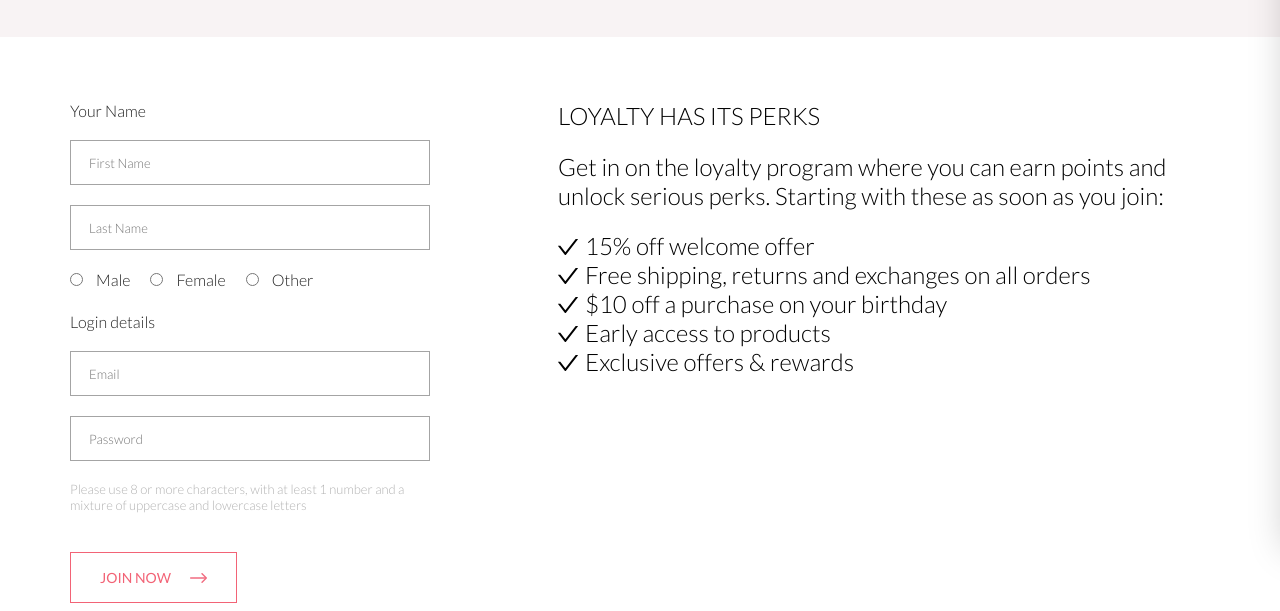
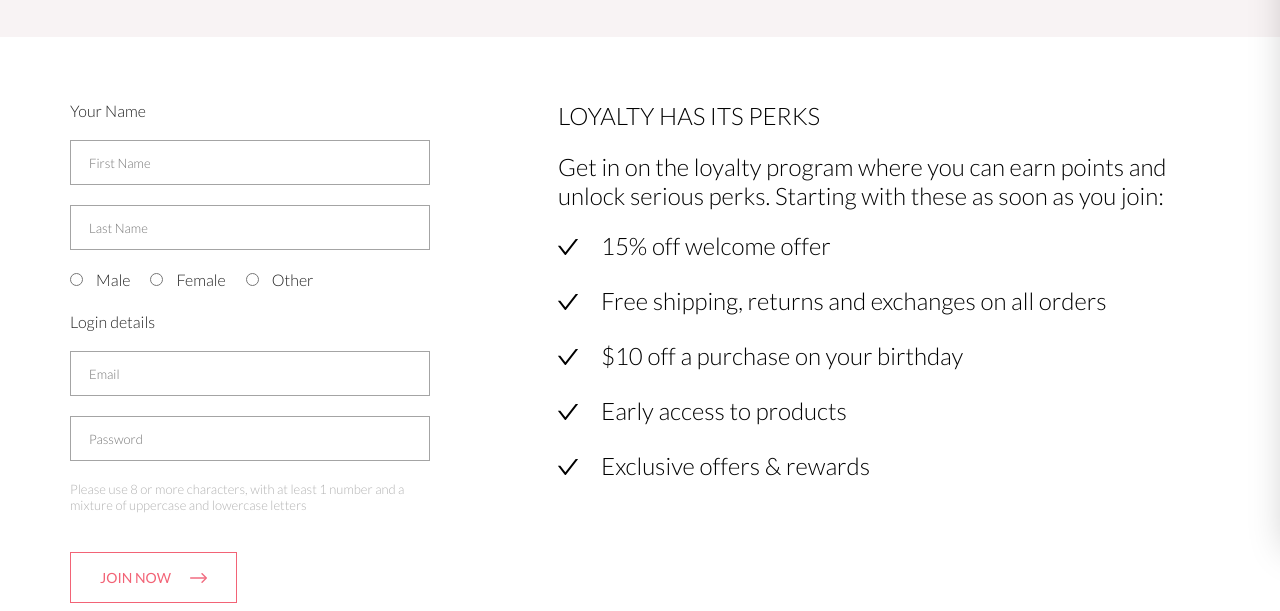
Before and after one commit to Silbye/Html-fashion-project, a plain HTML site: page registration.html in a window 1280 px wide. Shown: the part 189-800 px from the top of the page. Drawn offline with Linux system fonts and the light colour scheme.

Commit message:
fixed gaps

```diff
--- a/registration.html
+++ b/registration.html
@@ -5,7 +5,7 @@
     <meta charset="UTF-8">
     <meta name="viewport" content="width=device-width, initial-scale=1.0">
     <link rel="stylesheet" type="text/css" href="styles/style.css">
-    <title>Cart</title>
+    <title>Registration</title>
 </head>
 
 <body>
--- a/styles/style.scss
+++ b/styles/style.scss
@@ -747,6 +747,10 @@ input[name=Subscribe] {
     margin-bottom: 128px;
 }
 
+.catalog {
+    padding-top: 0;
+}
+
 .catalog .container {
     padding-top: 51px;
     padding-bottom: 96px;
@@ -1191,9 +1195,18 @@ summary::marker {
     margin-bottom: 21px;
 }
 
+.registration-perks {
+    padding-left: 43px;
+}
+
 .registration-perk {
-    list-style-image: url(../img/registration-checkmark.svg);
-    list-style-position: inside;
+    margin-bottom: 26px;
+    &:last-of-type {
+        margin-bottom: 0;
+    }
+    &::marker {
+        content: url(../img/registration-checkmark.svg) '     ';
+    }
 }
 
 @media (max-width: 1024px) {
```
Also changed, not shown: styles/style.css, 1 other file.
